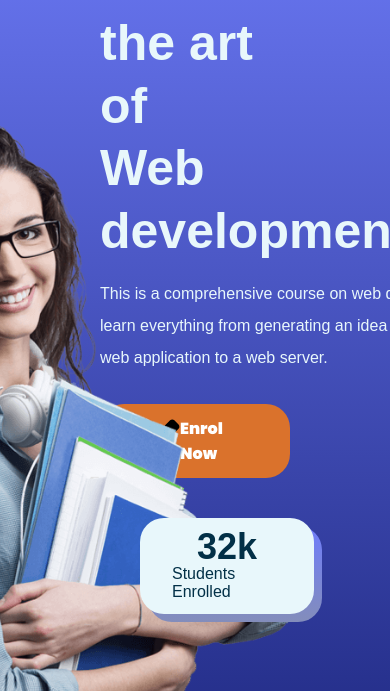
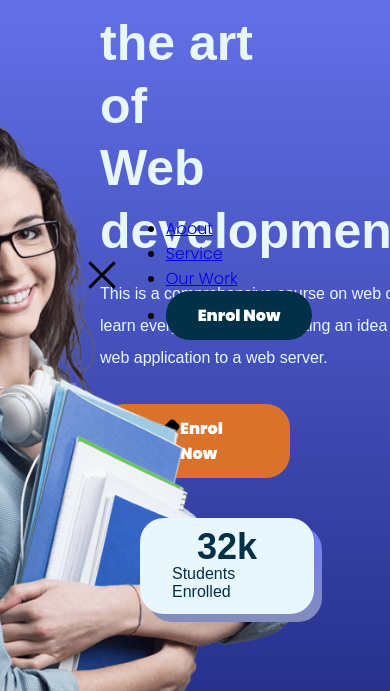
Before and after one commit to Omoefe-Ugboma/FlexTlwebsite, a plain HTML site: page index.html in a window 390 px wide. Shown: the part 144-835 px from the top of the page. Drawn offline with nearby package versions, Linux system fonts and the light colour scheme.

Commit message:
Mobile menu in progress

```diff
--- a/index.html
+++ b/index.html
@@ -50,6 +50,29 @@
           <img src="images/menu_FILL0_wght400_GRAD0_opsz48.svg" alt="">
         </div>
       </nav>
+
+      <div class="mobile-menu-container">
+        <div class="close-icon">
+          <img src="images/close_FILL0_wght400_GRAD0_opsz48.svg" alt="">
+        </div>
+        <ul>
+          <li>
+            <a href="#">About</a>
+          </li>
+
+          <li>
+            <a href="#">Service</a>
+          </li>
+
+          <li>
+            <a href="#">Our Work</a>
+          </li>
+
+          <li>
+            <a href="#" class="btn dark">Enrol Now</a>
+          </li>
+        </ul>
+      </div>
 
       <div class="hero-section">
         <div class="left">
--- a/main.js
+++ b/main.js
@@ -1,9 +1,12 @@
- const nav = document.querySelector("nav");
+const nav = document.querySelector("nav");
+const mobileNav = document.querySelector("nav.mobile-nav");
 
- window.addEventListener("scroll", () =>{
-   if(window.pageYOffset > 60){
+window.addEventListener("scroll", () => {
+  if (window.pageYOffset > 60) {
     nav.classList.add("scrolled");
-   }else{
+    mobileNav.classList.add("scrolled");
+  } else {
     nav.classList.remove("scrolled");
-   }
- });
+    mobileNav.classList.remove("scrolled");
+  }
+});
--- a/style.css
+++ b/style.css
@@ -713,4 +713,29 @@ footer .copyright {
     nav.mobile-nav {
         display: flex;
     }
+
+    nav.mobile-nav.scrolled {
+        padding: 8px 100px;
+        background: var(--light-blue-color);
+        box-shadow: 0 9px 21px -5px rgba(0, 0, 0, 0.3);
+    }
+
+    .mobile-menu-container {
+        position: fixed;
+        height: 100vh;
+        width: 100%;
+        top: 0;
+        left: 0;
+        /* background: var(--dark-color); */
+        display: flex;
+        align-items: center;
+        justify-content: center;
+        z-index: 200;
+    }
+
+    .mobile-menu-container .clode-icon {
+        position: fixed;
+        top: 32px;
+        right: 100px;
+    }
 }
```
Also changed, not shown: images/close_FILL0_wght400_GRAD0_opsz48.svg (added).
